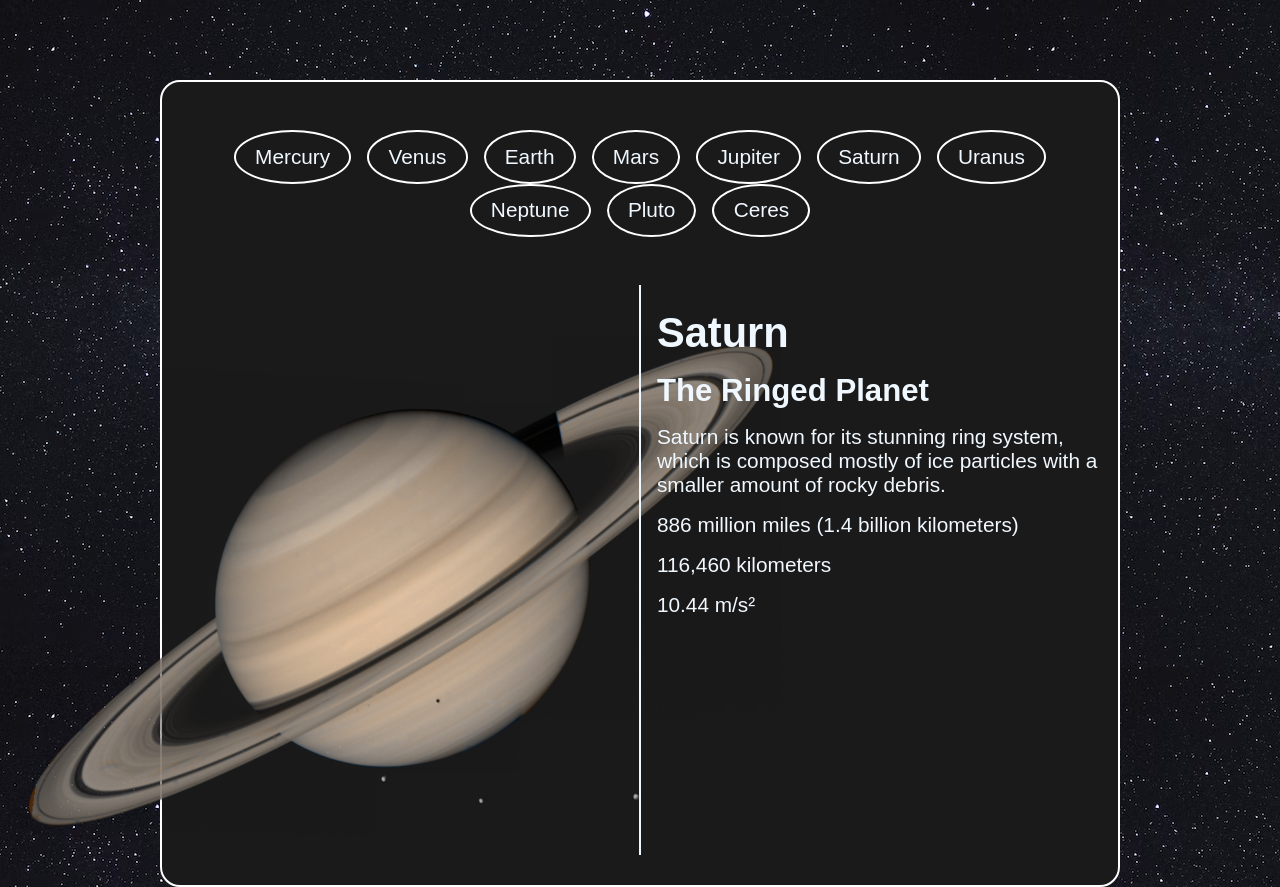
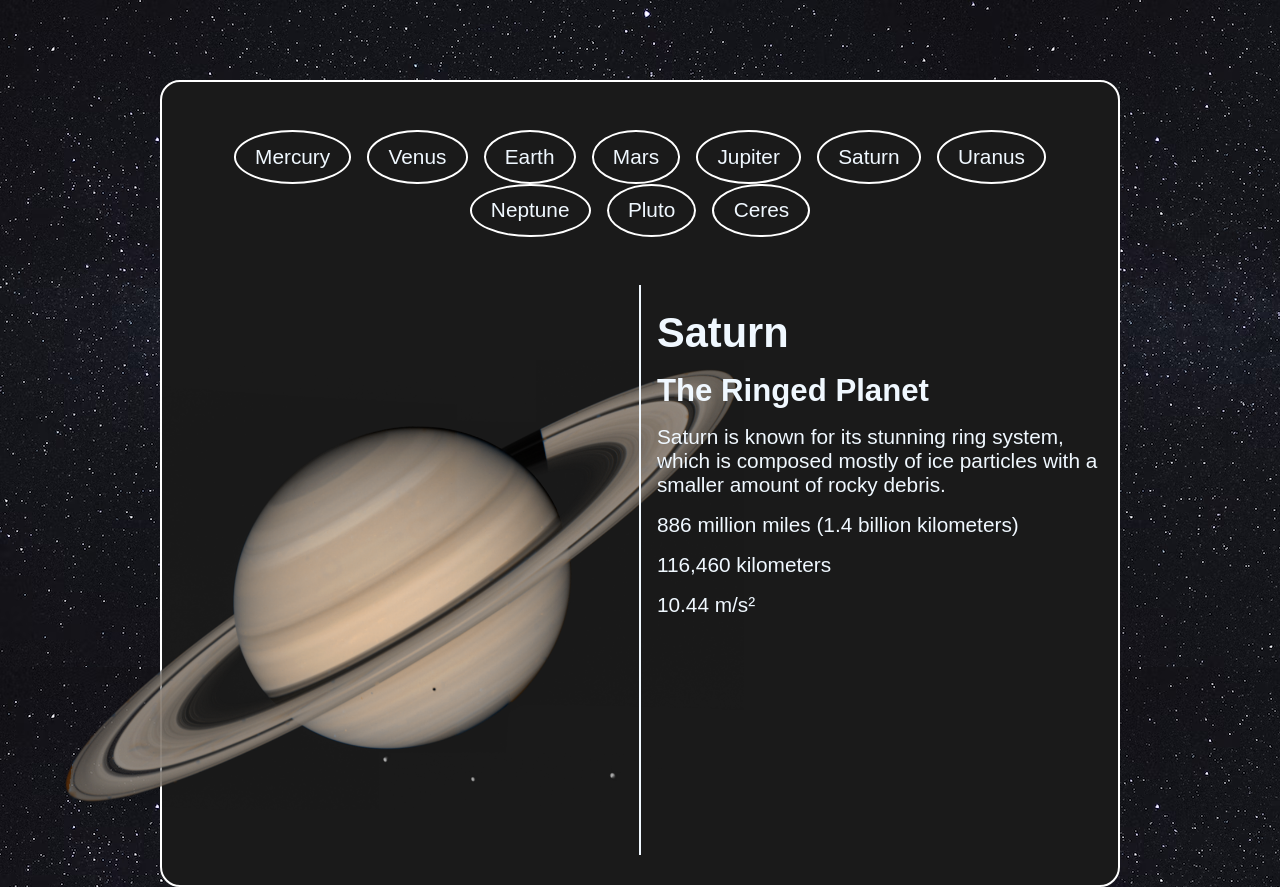
Before and after one commit to AlessandroCarrozza/react-solar-system, a React (Vite) app: page / in a window 1280 px wide. Both pictures are taken after a click on the item "Saturn". Built offline with nearby package versions, Linux system fonts and the light colour scheme; a web font is replaced by a local one.

Commit message:
fixed saturn img

```diff
--- a/src/components/Box/Box.css
+++ b/src/components/Box/Box.css
@@ -7,3 +7,8 @@ li {
   margin: 0 0.5rem;
   cursor: pointer;
 }
+
+li:hover {
+  background-color: aliceblue;
+  color: black;
+}
--- a/src/components/TabContent/TabContent.css
+++ b/src/components/TabContent/TabContent.css
@@ -14,6 +14,10 @@
 
 .leftSide img {
   max-height: 500px;
+}
+
+.leftSide img.Saturn {
+  max-height: 450px;
 }
 
 .leftSide {
--- a/src/components/TabContent/TabContent.jsx
+++ b/src/components/TabContent/TabContent.jsx
@@ -12,7 +12,7 @@ function TabContent({
   return (
     <div id="tabContent">
       <div className="leftSide">
-        <img src={image} alt="Planet" />
+        <img src={image} alt="Planet" className={name} />
       </div>
       <span></span>
       <div className="rightSide">
```
